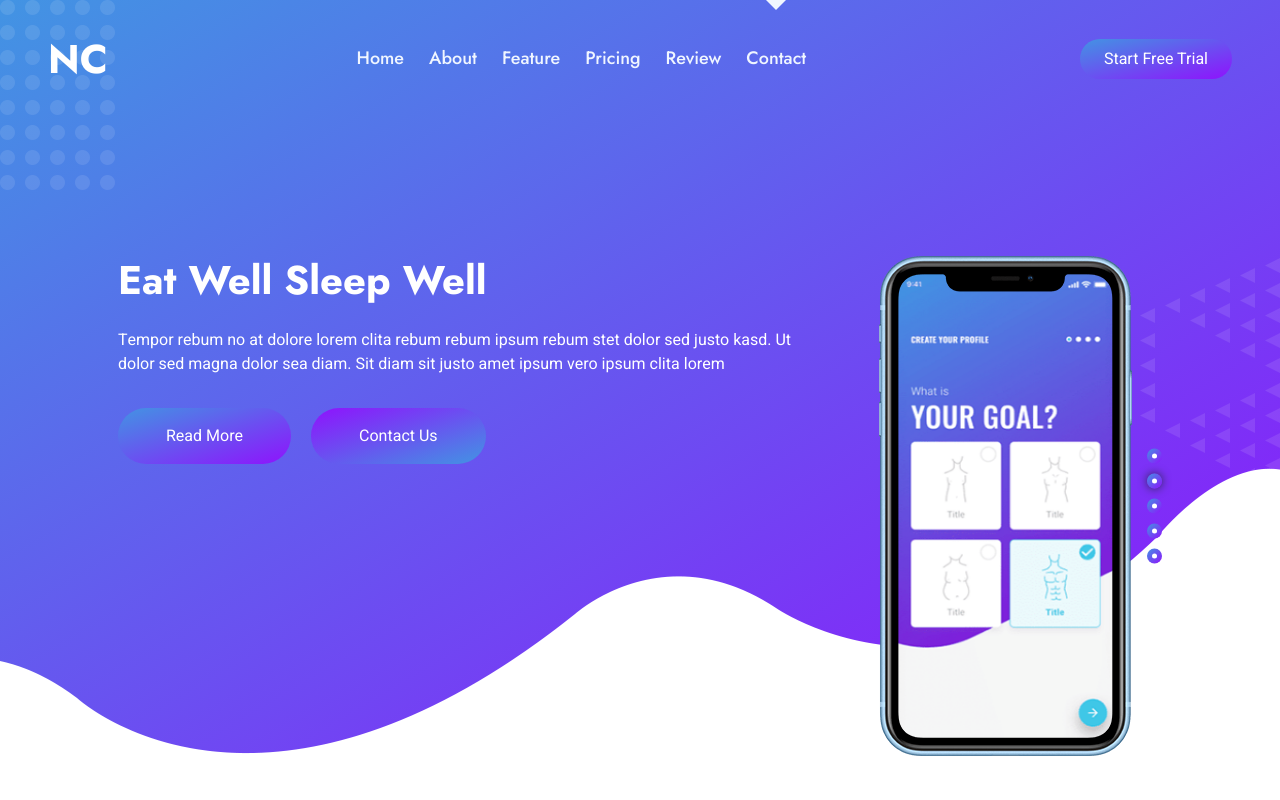
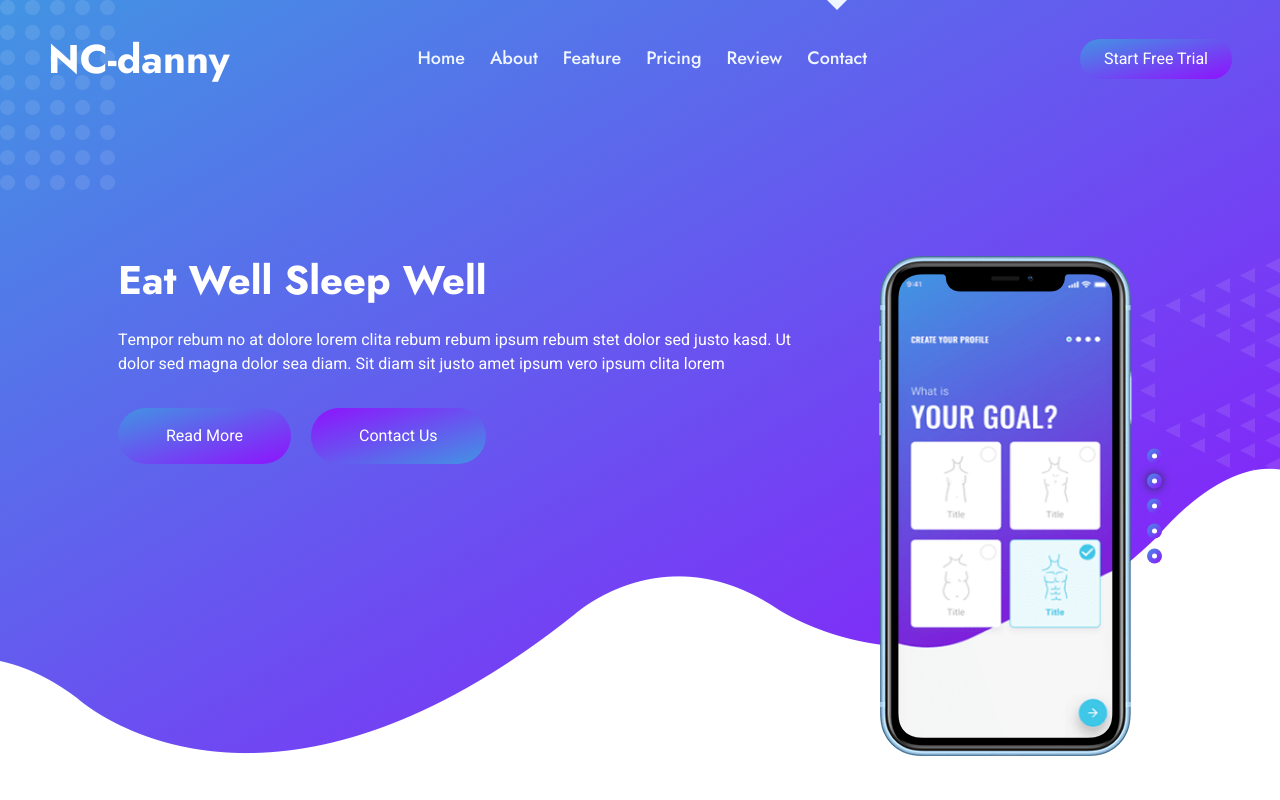
Before and after one commit to mintopdanny/pipe, a plain HTML site: page index.html in a window 1280 px wide. Shown: the top 800 px of the page. Drawn offline with nearby package versions, Linux system fonts and the light colour scheme.

Commit message:
Update index.html

```diff
--- a/index.html
+++ b/index.html
@@ -46,7 +46,7 @@
         <div class="container-xxl position-relative p-0" id="home">
             <nav class="navbar navbar-expand-lg navbar-light px-4 px-lg-5 py-3 py-lg-0">
                 <a href="" class="navbar-brand p-0">
-                    <h1 class="m-0">NC</h1>
+                    <h1 class="m-0">NC-danny</h1>
                     <!-- <img src="img/logo.png" alt="Logo"> -->
                 </a>
                 <button class="navbar-toggler" type="button" data-bs-toggle="collapse" data-bs-target="#navbarCollapse">
```
